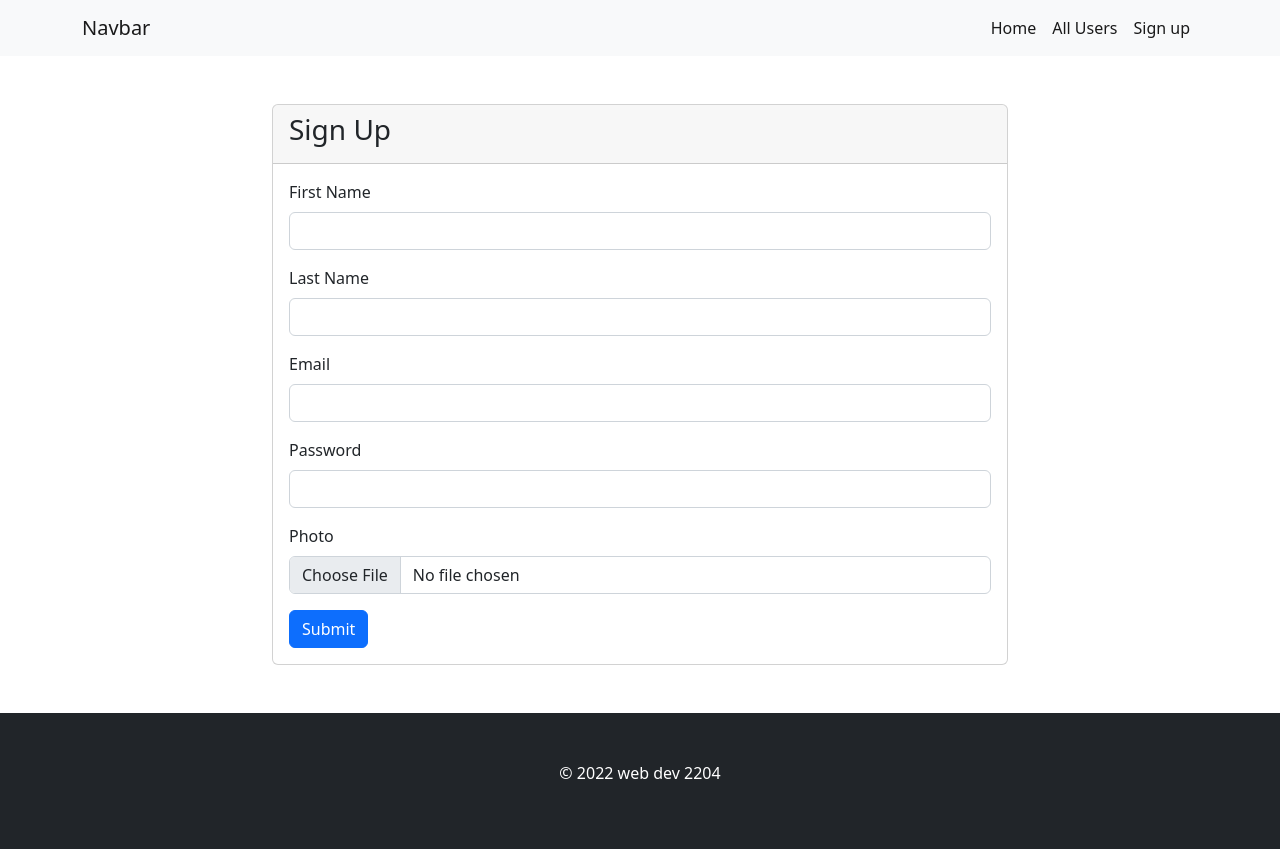
After one commit to SajalSardar/dev_2204, a PHP site: page /sign-up.php in a window 1280 px wide. The commit adds this page. Run offline with PHP 8.4, Linux system fonts and the light colour scheme.

Commit message:
class 13

```diff
--- /dev/null
+++ b/db.php
@@ -0,0 +1,11 @@
+<?php
+define("DBHOST", "localhost");
+define("DBUSER", "root");
+define("DBPASS", "");
+define("DBNAME", "webdev_2204");
+
+$conn = mysqli_connect(DBHOST, DBUSER, DBPASS, DBNAME);
+
+if(!$conn){
+    echo "Database Connection Error!";
+}
--- /dev/null
+++ b/inc/footer.php
@@ -0,0 +1,12 @@
+<footer class="bg-dark py-5 mt-5">
+    <div class="container">
+        <div class="row">
+            <div class="col-12 text-center">
+                <p class="text-white">&copy; 2022 web dev 2204</p>
+            </div>
+        </div>
+    </div>
+</footer>
+    <script src="https://cdn.jsdelivr.net/npm/bootstrap@5.2.0/dist/js/bootstrap.bundle.min.js"></script>
+  </body>
+</html>
--- /dev/null
+++ b/inc/header.php
@@ -0,0 +1,32 @@
+<!doctype html>
+<html lang="en">
+  <head>
+    <meta charset="utf-8">
+    <meta name="viewport" content="width=device-width, initial-scale=1">
+    <title>PHP Form</title>
+    <link href="https://cdn.jsdelivr.net/npm/bootstrap@5.2.0/dist/css/bootstrap.min.css" rel="stylesheet" >
+  </head>
+
+  <body>
+
+  <nav class="navbar navbar-expand-lg bg-light">
+  <div class="container">
+    <a class="navbar-brand" href="#">Navbar</a>
+    <button class="navbar-toggler" type="button" data-bs-toggle="collapse" data-bs-target="#app">
+      <span class="navbar-toggler-icon"></span>
+    </button>
+    <div class="collapse navbar-collapse" id="app">
+      <ul class="navbar-nav ms-auto">
+        <li class="nav-item">
+          <a class="nav-link active" href="index.php">Home</a>
+        </li>
+        <li class="nav-item">
+          <a class="nav-link active" href="allusers.php">All Users</a>
+        </li>
+        <li class="nav-item">
+          <a class="nav-link active" href="sign-up.php">Sign up</a>
+        </li>
+      </ul>
+    </div>
+  </div>
+</nav>
--- /dev/null
+++ b/sign-up.php
@@ -0,0 +1,117 @@
+<?php
+
+require_once 'db.php';
+$error = [];
+
+if(isset($_POST['submit'])){
+
+    $fname = trim(htmlentities($_POST['fname']));
+    $lname = trim(htmlentities($_POST['lname']));
+    $email = trim(htmlentities($_POST['email']));
+    $password = trim(htmlentities($_POST['password']));
+    $md5pass = md5($password);
+    $photo = $_FILES['photo'];
+
+    $photoEx = explode('.', $photo['name']);
+
+    if(empty($fname)){
+        $error["fnameErr"] =  "First Name Field is Empty!";
+    }
+
+    if(empty($lname)){
+        $error["lnameErr"] = "Last Name Field is Empty!";
+    }
+
+    if(empty($photo['name'])){
+        $error["photoErr"] = "Select Photo!";
+    }
+
+
+
+
+    if(empty($error)){
+
+        $photoName = $fname. '-'. uniqid().'.' .end($photoEx);
+
+        $uploadPhoto = move_uploaded_file($photo['tmp_name'], 'uploads/profile/'. $photoName);
+
+        if($uploadPhoto){
+            $query = "INSERT INTO users( fname, lname, email, password, photo) VALUES ('$fname', '$lname', '$email', '$md5pass', '$photoName')";
+
+            $result = mysqli_query($conn, $query);
+
+            if($result){
+                $success = "Inser Successfull!";
+            }
+
+        }else{
+            $error["photoErr"] = "Photo Not Uploaded!";
+        }
+
+    }
+
+}
+
+
+    require_once 'inc/header.php';
+?>
+
+    <section class="mt-5">
+        <div class="container">
+            <div class="row justify-content-center">
+                <div class="col-lg-8">
+
+                <?php
+                    if(isset($success)){
+                        printf('<div class="alert alert-success"> %s </div>', $success);
+                    }
+                ?>
+
+                    <div class="card">
+                        <div class="card-header">
+                            <h3>Sign Up</h3>
+                        </div>
+                        <div class="card-body">
+                        <form action="" method="POST" enctype="multipart/form-data">
+                            <div class="mb-3">
+                                <label class="form-label">First Name</label>
+                                <input type="text" class="form-control" name="fname" >
+                                <?php
+                                    if(isset($error["fnameErr"])){
+                     printf('<p class="text-danger"> %s </p>', $error["fnameErr"]);
+                                    }
+                                ?>
+                            </div>
+                            <div class="mb-3">
+                                <label class="form-label">Last Name</label>
+                                <input type="text" class="form-control" name="lname" >
+                            </div>
+                            <div class="mb-3">
+                                <label class="form-label">Email</label>
+                                <input type="text" class="form-control" name="email" >
+                            </div>
+                            <div class="mb-3">
+                                <label class="form-label">Password</label>
+                                <input type="password" class="form-control" name="password">
+                            </div>
+                            <div class="mb-3">
+                                <label class="form-label">Photo</label>
+                                <input type="file" class="form-control" name="photo">
+                                <?php
+                                    if(isset($error["photoErr"])){
+                     printf('<p class="text-danger"> %s </p>', $error["photoErr"]);
+                                    }
+                                ?>
+                            </div>
+                            <button name="submit" type="submit" class="btn btn-primary">Submit</button>
+                            </form>
+                        </div>
+
+                    </div>
+                </div>
+            </div>
+        </div>
+    </section>
+
+<?php
+    require_once 'inc/footer.php';
```
Also changed, not shown: allusers.php (added, +62 -0 lines), edit.php (added, +134 -0 lines), index.php (+5 -135 lines), webdev_2204.sql (deleted, +0 -74 lines), uploads/profile/Barbara Houston-6320746d8969c.png (added), uploads/profile/Clarke Hendricks new-63208734d678b.png (added), uploads/profile/Clarke Hendricks-63207fa1eaaf1.png (added), uploads/profile/Hammett Bradford-6319e77749796.jpg (deleted), uploads/profile/Hammett Bradford-632089aef2638.png (added), uploads/profile/Rahim adedsf-63208766c98a3.png (added).
